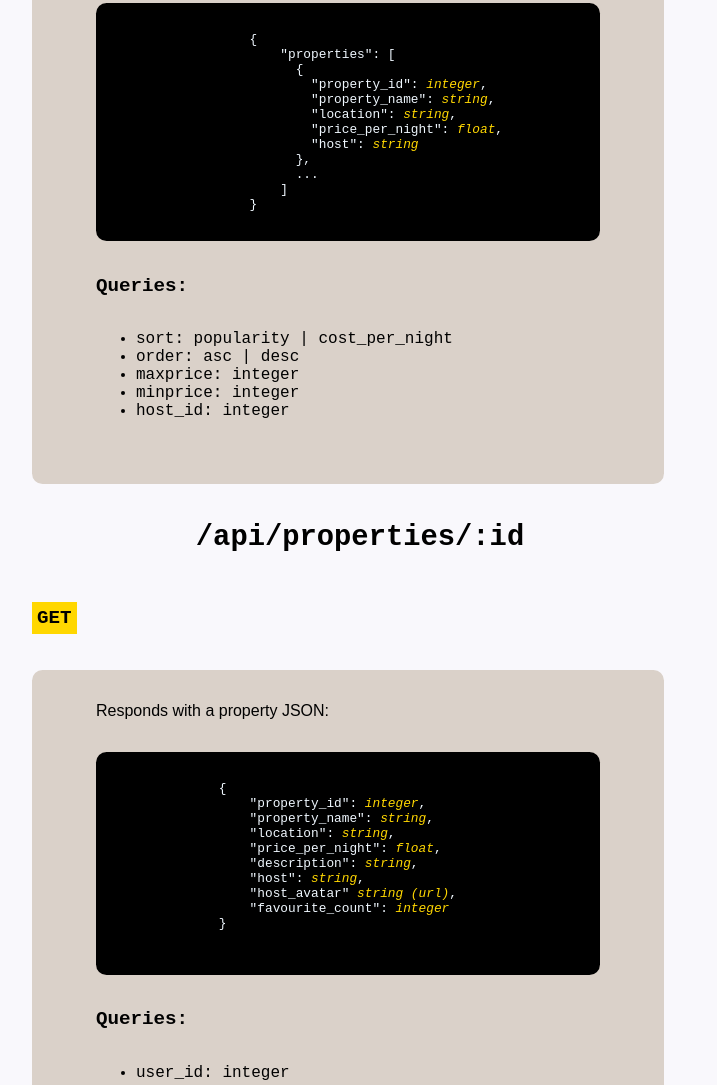
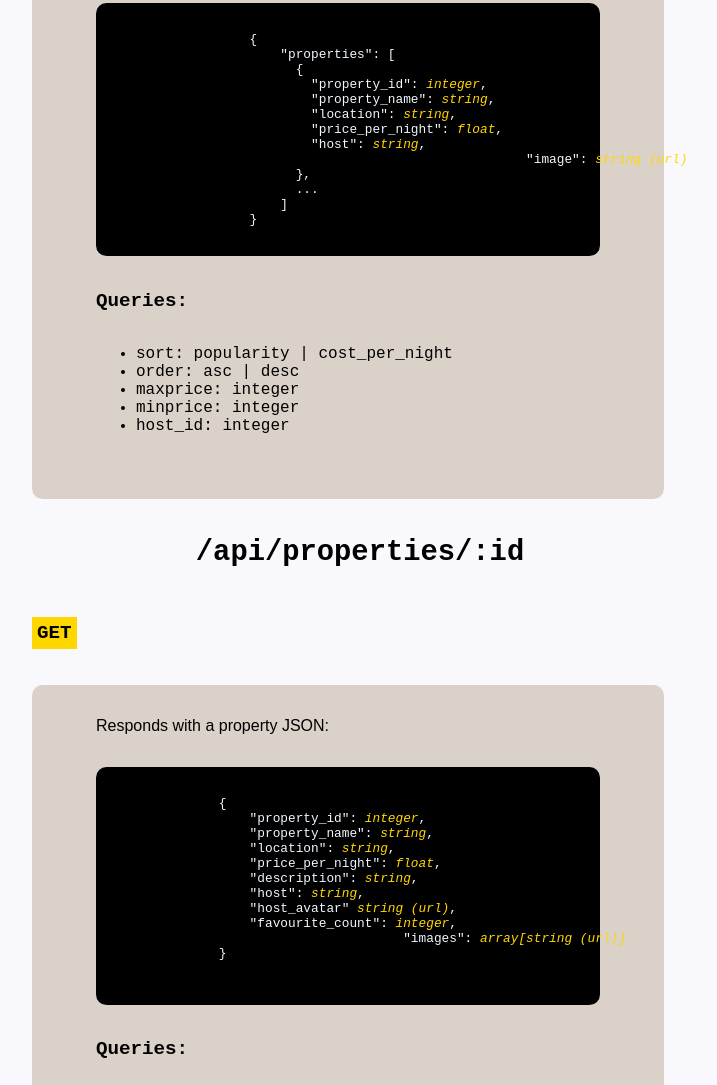
Before and after one commit to frodnid/be-airbNC-JamesD, a website: page views/index.html in a window 1280 px wide. Shown: the part 506-1591 px from the top of the page, without its empty margins (292-1009 px from the left). Drawn offline with Linux system fonts and the light colour scheme.

Commit message:
update view

```diff
--- a/views/index.html
+++ b/views/index.html
@@ -31,7 +31,8 @@
                             "property_name": <span class="type">string</span>,
                             "location": <span class="type">string</span>,
                             "price_per_night": <span class="type">float</span>,
-                            "host": <span class="type">string</span>
+                            "host": <span class="type">string</span>,
+							"image": <span class="type">string (url)</span>
                           },
                           ...
                         ]
@@ -63,7 +64,8 @@
                     "description": <span class="type">string</span>,
                     "host": <span class="type">string</span>,
                     "host_avatar" <span class="type">string (url)</span>,
-                    "favourite_count": <span class="type">integer</span>
+                    "favourite_count": <span class="type">integer</span>,
+					"images": <span class="type">array[string (url)]</span>
                 }
             </pre>
 				</div>
```
